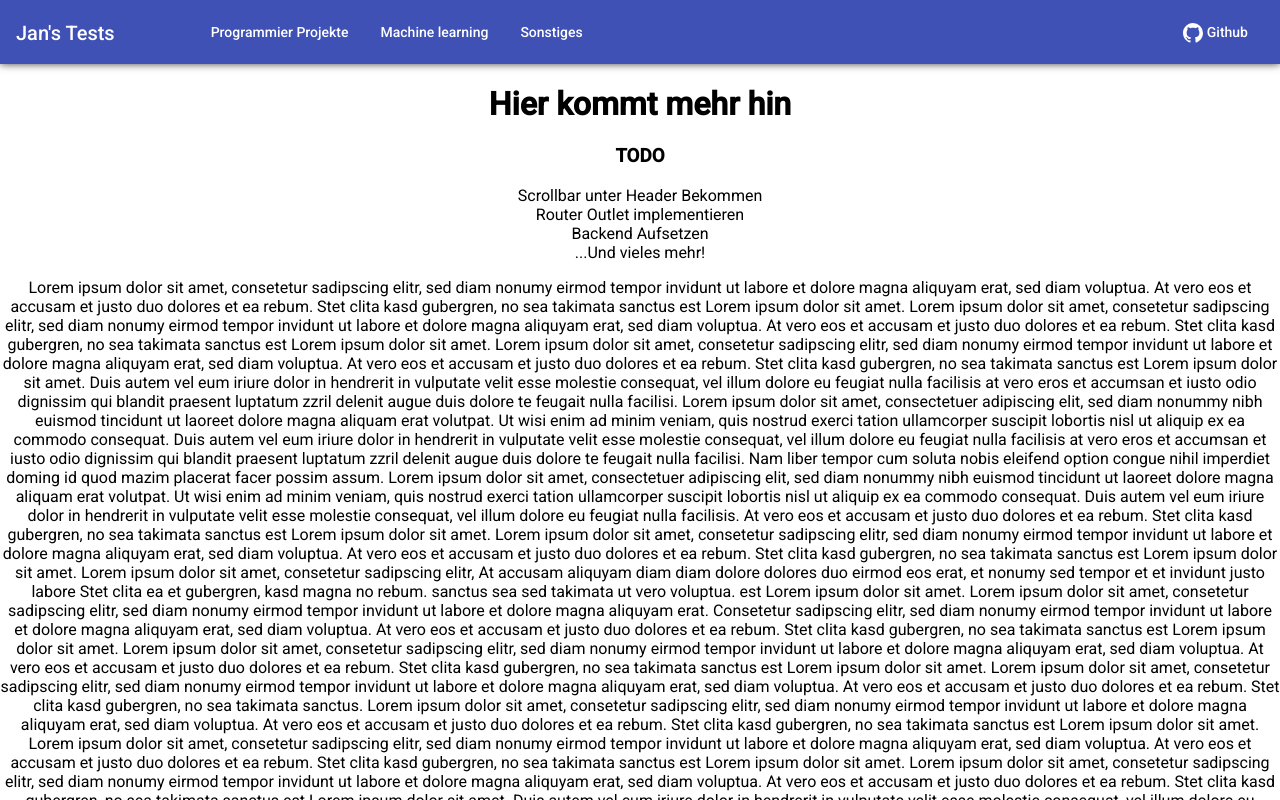
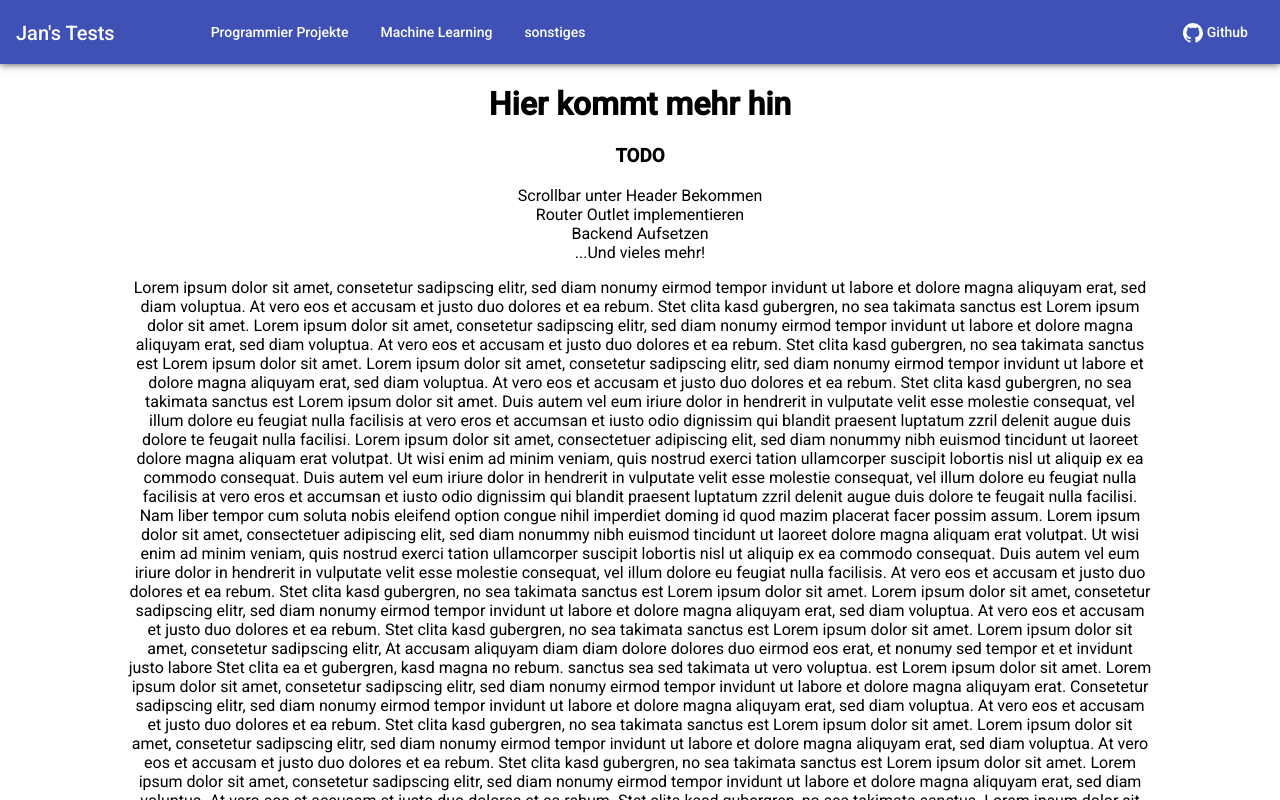
Before and after one commit to Jaluus/AngularWebsite, an Angular app: page / in a window 1280 px wide. Shown: the top 800 px of the page. Built offline with nearby package versions, Linux system fonts and the light colour scheme.

Commit message:
added a listener for screen sizes to dynamically change to header

```diff
--- a/src/app/app.component.css
+++ b/src/app/app.component.css
@@ -1,8 +1,9 @@
-.content-container {
+.main-content-container {
   position: absolute;
   top: 64px;
   right: 0;
   left: 0;
   background: transparent;
   overflow: auto;
+  display: inline-block;
 }
--- a/src/app/app.component.html
+++ b/src/app/app.component.html
@@ -1,4 +1,4 @@
-<app-header></app-header>
-<div class="content-container">
+<app-header [Desktop]="bigScreen"></app-header>
+<div class="main-content-container">
 <router-outlet></router-outlet>
 </div>
--- a/src/app/app.component.ts
+++ b/src/app/app.component.ts
@@ -1,13 +1,29 @@
-import { Component } from '@angular/core';
+import { Component, HostListener } from '@angular/core';
 
 @Component({
   selector: 'app-root',
   templateUrl: './app.component.html',
   styleUrls: ['./app.component.css']
 })
-export class AppComponent {
-  title = 'MyAngularWebsite';
+export class AppComponent{
+  screenWidth:number;
+  screenHeight:number;
+  bigScreen = true;
 
-  HP = true;
+  @HostListener('window:resize', ['$event'])
+  onResize(event?) {
+   this.screenHeight = window.innerHeight;
+   this.screenWidth = window.innerWidth;
+   console.log(this.screenHeight, this.screenWidth);
+   if(this.screenWidth<=900){
+     this.bigScreen=false
+   } else {
+     this.bigScreen=true
+   }
+  }
+
+  constructor() {
+    this.onResize();
+  }
 
 }
--- a/src/app/header/header.component.css
+++ b/src/app/header/header.component.css
@@ -1,10 +1,12 @@
 .header {
   position: fixed;
   top: 0;
+  height: 64px !important;
   left: 0;
   right: 0;
   z-index: 998;
   box-shadow: 0px 0px 8px 0px rgba(0,0,0,0.75);
+  overflow: hidden;
 }
 
 .middle {
--- a/src/app/header/header.component.html
+++ b/src/app/header/header.component.html
@@ -1,12 +1,11 @@
-<mat-toolbar color="primary" class="header">
+<!-- Big Toolbar -->
+<mat-toolbar *ngIf="bigScreen" color="primary" class="header">
   <span>
-    <a href="#" routerLink="/" class="middle">Jan's Tests</a>
+    <a routerLink="/" class="middle">Jan's Tests</a>
   </span>
   <div class="spacer2"></div>
   <ul class="horizontal">
-    <li><a mat-button routerLink="/PP/Start" class="middle">Programmier Projekte</a></li>
-    <li><a mat-button routerLink="/ML/Start" class="middle" >Machine learning</a></li>
-    <li><a mat-button routerLink="/ETC" class="middle">Sonstiges</a></li>
+    <li *ngFor="let link of links"><a mat-button [routerLink]="[link.route]" class="middle">{{ link.name }}</a></li>
   </ul>
   <div class="spacer"></div>
 
@@ -17,3 +16,22 @@
       Github
     </a>
 </mat-toolbar>
+
+<!-- Small Toolbar -->
+<mat-toolbar *ngIf="!bigScreen" color="warn" class="header">
+  <span>
+    <a routerLink="/" class="middle">Jan's Tests</a>
+  </span>
+  <div class="spacer2"></div>
+  <ul class="horizontal">
+    <li *ngFor="let link of links"><a mat-button [routerLink]="[link.route]" class="middle">{{ link.name }}</a></li>
+  </ul>
+  <div class="spacer"></div>
+
+    <a mat-button class="middle" href="https://github.com/dudenheini/AngularWebsite">
+      <img class="middle"
+      src="../../assets/img/giticon.svg"
+      alt="angular">
+      Github
+    </a>
+</mat-toolbar>
--- a/src/app/header/header.component.ts
+++ b/src/app/header/header.component.ts
@@ -1,4 +1,5 @@
-import { Component, OnInit } from '@angular/core';
+import { Component, OnInit, Input } from '@angular/core';
+import { NavItem } from '../sidenav/navItem.model';
 
 @Component({
   selector: 'app-header',
@@ -6,6 +7,13 @@ import { Component, OnInit } from '@angular/core';
   styleUrls: ['./header.component.css']
 })
 export class HeaderComponent implements OnInit {
+  @Input("Desktop")  bigScreen = true;
+
+  links: NavItem[] = [
+    new NavItem("Programmier Projekte","/PP/Start"),
+    new NavItem("Machine Learning","/ML/Start"),
+    new NavItem("sonstiges","/ETC"),
+  ]
 
   constructor() { }
 
--- a/src/app/pages/homepage/homepage.component.css
+++ b/src/app/pages/homepage/homepage.component.css
@@ -1,5 +1,7 @@
 .content-container{
   text-align: center;
+  margin: auto;
+  width: 80%;
 }
 ul {
   list-style-type: none;
--- a/src/app/pages/homepage/homepage.component.ts
+++ b/src/app/pages/homepage/homepage.component.ts
@@ -6,7 +6,6 @@ import { Component, OnInit } from '@angular/core';
   styleUrls: ['./homepage.component.css']
 })
 export class HomepageComponent implements OnInit {
-
   constructor() { }
 
   ngOnInit(): void {
--- a/src/app/sidenav/sidenav.component.html
+++ b/src/app/sidenav/sidenav.component.html
@@ -8,7 +8,7 @@
     [fixedInViewport]="0"
     [fixedTopGap]="64">
       <mat-nav-list>
-        <a mat-list-item *ngFor="let navItem of navItemArr" (click)="navigateTo(navItem.route)" >{{navItem.name}}</a>
+        <a mat-list-item *ngFor="let navItem of navItemArr" [routerLink]="[navItem.route]" >{{navItem.name}}</a>
       </mat-nav-list>
     </mat-sidenav>
 
--- a/src/app/sidenav/sidenav.component.ts
+++ b/src/app/sidenav/sidenav.component.ts
@@ -38,9 +38,4 @@ export class SidenavComponent implements OnInit {
         }
   })
 }
-
-  navigateTo(route){
-    this.router.navigate([route], {relativeTo:this.activeRoute})
-  }
-
 }
```
Also changed, not shown: 1 other file (tests, documents, lock files or other folders).
